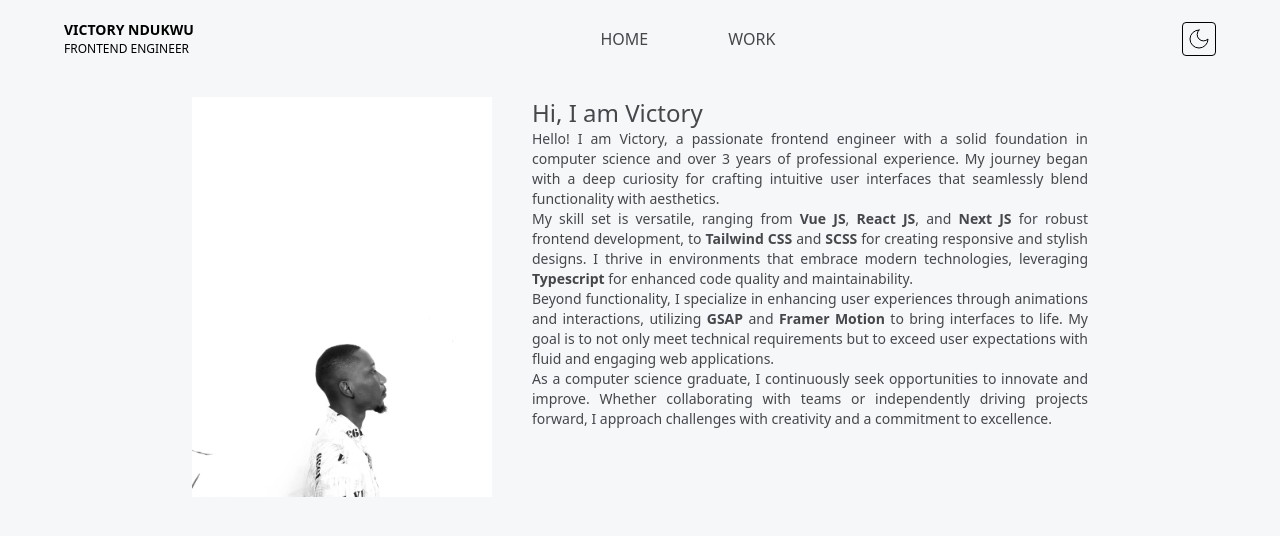
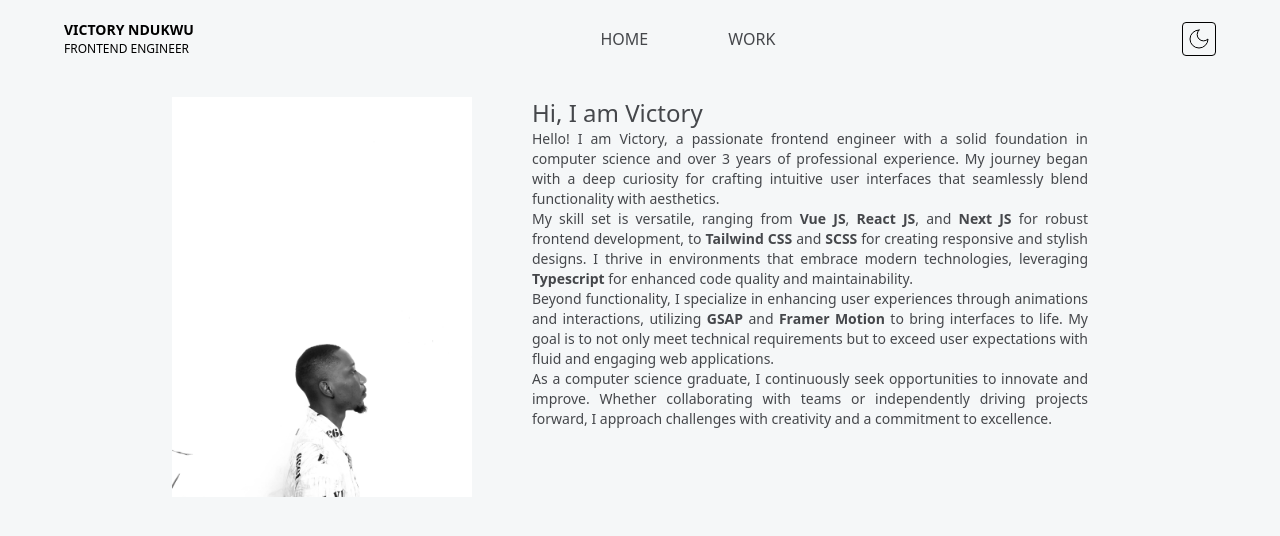
Before and after one commit to victoryndukwu/folio_v1, a Next.js app: page / in a window 1280 px wide. Shown: the top 536 px of the page. Built offline with nearby package versions, Linux system fonts and the light colour scheme.

Commit message:
chore: add animation to home page

```diff
--- a/app/components/ComingSoon.tsx
+++ b/app/components/ComingSoon.tsx
@@ -1,22 +1,50 @@
 'use client'
 import React from 'react'
 import Image from 'next/image'
+import { easeIn, easeOut, motion } from 'framer-motion'
 
 function ComingSoon() {
     return (
         <section className='grid place-items-center my-5'>
             <div className='flex flex-col md:w-[70vw]'>
                 <div className='flex'>
-                    <div className='hidden md:grid place-items-center min-h-[400px] min-w-[300px] mr-10'>
+                    <motion.div
+                        initial={{
+                            opacity: 0,
+                            x: -100,
+                        }}
+                        animate={{
+                            opacity: 1,
+                            x: -20
+
+                        }}
+                        transition={{
+                            delay: 3,
+                            duration: 1,
+                            type: "easeIn"
+                        }}
+
+                        className='hidden md:grid place-items-center min-h-[400px] min-w-[300px] mr-10'>
                         <Image
                             src={'/portfolio.jpg'}
                             alt='A portrait of myself'
                             width={500}
                             height={700}
                         />
-                    </div>
+                    </motion.div>
 
-                    <div className='text-justify text-sm text-darkGray'>
+                    <motion.div
+                        initial={{
+                            opacity: 0
+                        }}
+                        animate={{ opacity: 1 }}
+                        transition={{
+                            duration: 2,
+                            delay: 3.5,
+                            type: "easeOut"
+                        }}
+
+                        className='text-justify text-sm text-darkGray'>
                         <p className='text-2xl font-medium'>Hi, I am Victory</p>
                         <p>Hello! I am Victory, a passionate frontend engineer with a solid foundation in computer science and over 3 years of professional experience. My journey began with a deep curiosity for crafting intuitive user interfaces that seamlessly blend functionality with aesthetics.</p>
 
@@ -26,7 +54,7 @@ function ComingSoon() {
 
                         <p>As a computer science graduate, I continuously seek opportunities to innovate and improve. Whether collaborating with teams or independently driving projects forward, I approach challenges with creativity and a commitment to excellence.</p>
 
-                    </div>
+                    </motion.div>
                 </div>
             </div>
         </section>
--- a/app/components/LoadingScreen.tsx
+++ b/app/components/LoadingScreen.tsx
@@ -2,7 +2,7 @@
 import React, { useState, useEffect } from 'react'
 import { motion } from 'framer-motion'
 
-function LoadingScreen() {
+ function LoadingScreen() {
 
     const [visible, setVisible] = useState(true)
     useEffect(() => {
--- a/app/layout.tsx
+++ b/app/layout.tsx
@@ -1,9 +1,12 @@
 import type { Metadata } from "next";
-import { Inter } from "next/font/google";
+import { Quicksand } from "next/font/google";
 import "./globals.css";
 import { Navbar } from "./components";
 
-const inter = Inter({ subsets: ["latin"] });
+const quicksand = Quicksand({
+  subsets: ["latin"],
+  variable: '--font-quicksand'
+});
 
 export const metadata: Metadata = {
   title: "Victory Ndukwu | Software Engineer",
@@ -17,7 +20,7 @@ export default function RootLayout({
 }>) {
   return (
     <html lang="en">
-      <body className='flex flex-col bg-lightGray'>
+      <body className={`${quicksand.variable} flex flex-col bg-lightGray`}>
         <Navbar />
         {children}</body>
     </html>
```
